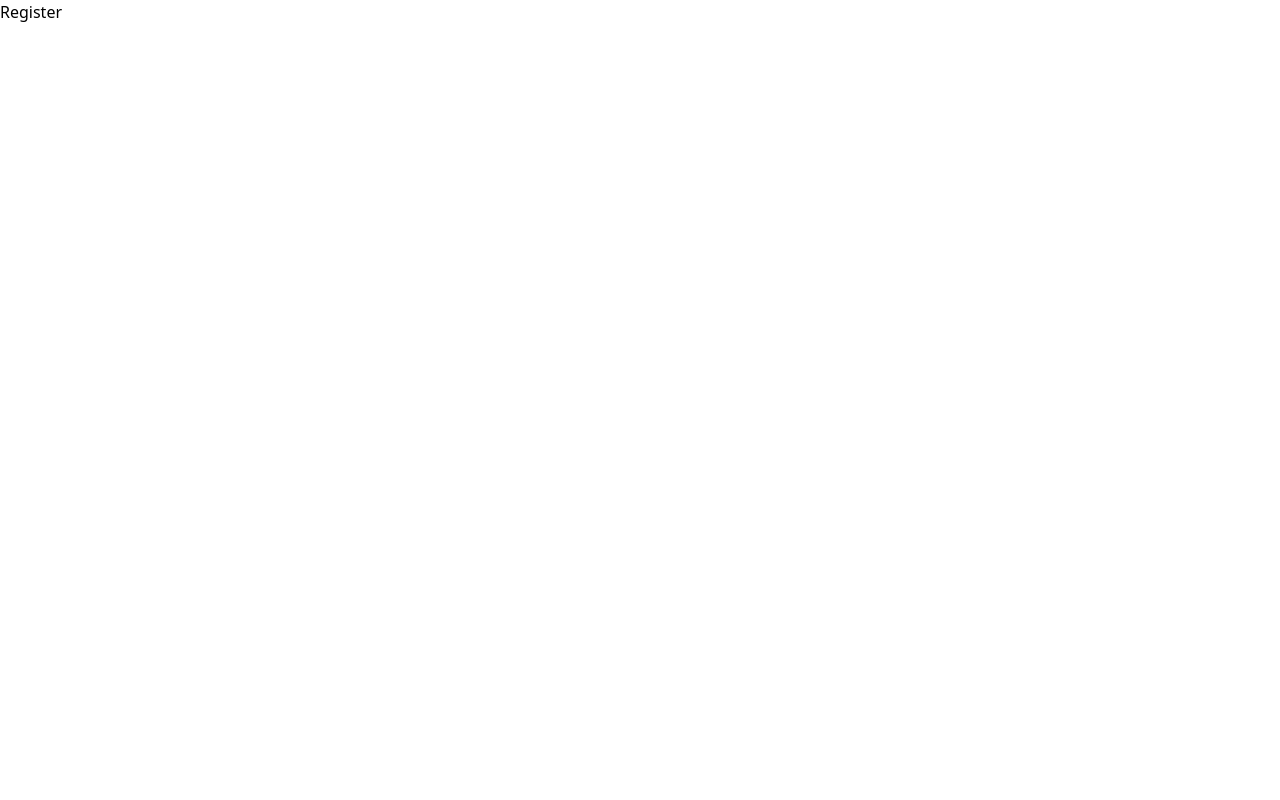
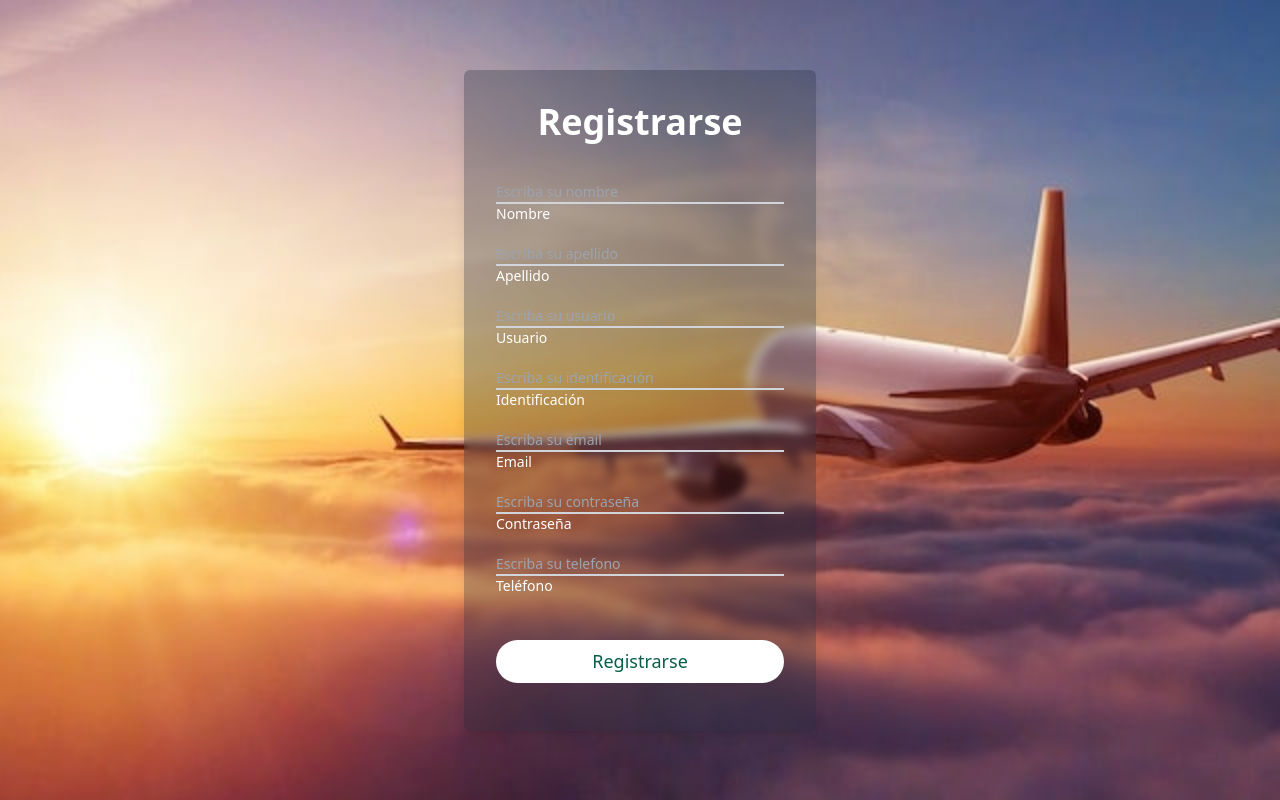
Before and after one commit to Amurillo2005/sistema-reserva-vuelos, a React (Vite) app: page /register in a window 1280 px wide. Built offline with nearby package versions, Linux system fonts and the light colour scheme.

Commit message:
Modificacion en los formaularios de registro e inicio de sesión

```diff
--- a/src/pages/Login/Login.jsx
+++ b/src/pages/Login/Login.jsx
@@ -1,22 +1,41 @@
-import React from 'react'
+import { useState } from "react"
 
 export const Login = () => {
+
+    const [formData, setFormData] = useState({
+        usuario: '',
+        contraseña: '',
+    });
+
+    const handleChange = (e) => {
+        const { name, value } = e.target;
+        setFormData({
+            ...formData,
+            [name]: value
+        });
+    };
+
+    const handleSubmit = (e) => {
+        e.preventDefault()
+        console.log(formData)
+    }
+
     return (
         <>
             <div className='text-white h-[100vh] flex justify-center items-center bg-cover' style={{ "backgroundImage": "url(../public/avion.jpg)" }}>
                 <div>
                     <div className='bg-slate-800 border-slate-400 rounded-md p-8 shadow-lg backdrop-filter backdrop-blur-sm bg-opacity-30 relative'>
                         <h1 className='text-4xl text-white font-bold text-center mb-6'>Iniciar sesión</h1>
-                        <form action="">
+                        <form action="" onSubmit={handleSubmit}>
                             <div className='relative my-10'>
-                                <input type="text" className='block w-72 py-2.3 px-0 text-sm text-white bg-transparent border-0 border-b-2 border-gray-300 appearance-none dark:focus:border-blue-500 focus:outline-none focus:ring-0 focus:text-white focus:border-blue-600 peer' placeholder='Escriba su usuario'/>
+                                <input type="text" name="usuario" value={formData.usuario} onChange={handleChange} className='block w-72 py-2.3 px-0 text-sm text-white bg-transparent border-0 border-b-2 border-gray-300 appearance-none dark:focus:border-blue-500 focus:outline-none focus:ring-0 focus:text-white focus:border-blue-600 peer' placeholder='Escriba su usuario' />
                                 <label htmlFor="" className='absolute text-sm text-white duration-300 transform -translate-y-6 scale-75 peer-focus:top-1 -z-10 origin-[0] peer-focus:left-0 peer-focus:text-blue-600 peer-focus:dark:text-blue-500 peer-placeholder-shown:scale-100 peer-placeholder-shown:translate-y-0 peer-focus:scale-75 peer-focus:-translate-y-6'>Usuario</label>
                             </div>
                             <div className='relative my-10'>
-                                <input type="password" className='block w-72 py-2.3 px-0 text-sm text-white bg-transparent border-0 border-b-2 border-gray-300 appearance-none dark:focus:border-blue-500 focus:outline-none focus:ring-0 focus:text-white focus:border-blue-600 peer' placeholder='Escriba su contraseña'/>
-                                <label htmlFor="" className='absolute text-sm text-white duration-300 transform -translate-y-6 scale-75 peer-focus:top-1 -z-10 origin-[0] peer-focus:left-0 peer-focus:text-blue-600 peer-focus:dark:text-blue-500 peer-placeholder-shown:scale-100 peer-placeholder-shown:translate-y-0 peer-focus:scale-75 peer-focus:-translate-y-6'>Contraseña</label>
+                                <input type="password" className='block w-72 py-2.3 px-0 text-sm text-white bg-transparent border-0 border-b-2 border-gray-300 appearance-none dark:focus:border-blue-500 focus:outline-none focus:ring-0 focus:text-white focus:border-blue-600 peer' placeholder='Escriba su contraseña' />
+                                <label htmlFor="" name="contraseña" value={formData.contraseña} onChange={handleChange} className='absolute text-sm text-white duration-300 transform -translate-y-6 scale-75 peer-focus:top-1 -z-10 origin-[0] peer-focus:left-0 peer-focus:text-blue-600 peer-focus:dark:text-blue-500 peer-placeholder-shown:scale-100 peer-placeholder-shown:translate-y-0 peer-focus:scale-75 peer-focus:-translate-y-6'>Contraseña</label>
                             </div>
-                            <button type='Submit'>Iniciar sesión</button>
+                            <button type='Submit' className='w-full mb-4 text-[18px] mt-6 rounded-full bg-white text-emerald-800 hover:bg-emerald-600 hover:text-white py-2 transition-colors duration-300 '>Iniciar sesión</button>
                         </form>
                     </div>
                 </div>
--- a/src/pages/Register/Register.jsx
+++ b/src/pages/Register/Register.jsx
@@ -1,9 +1,69 @@
-import React from 'react'
+import { useState } from "react"
+
 
 export const Register = () => {
+  const [formData, setFormData] = useState({
+    nombre: '',
+    apellido: '',
+    usuario: '',
+    identificacion: '',
+    email: '',
+    contraseña: '',
+    telefono: ''
+  });
+
+  const handleChange = (e) => {
+    const { name, value } = e.target;
+    setFormData({
+      ...formData,
+      [name]: value
+    });
+  };
+
+  const handleSubmit = (e) => {
+    e.preventDefault()
+    console.log(formData)
+  }
   return (
     <>
-     <div>Register</div>
+      <div className='text-white h-[100vh] flex justify-center items-center bg-cover' style={{ "backgroundImage": "url(../public/avion.jpg)" }}>
+        <div>
+          <div className='bg-slate-800 border-slate-400 rounded-md p-8 shadow-lg backdrop-filter backdrop-blur-sm bg-opacity-30 relative'>
+            <h1 className='text-4xl text-white font-bold text-center mb-6'>Registrarse</h1>
+            <form onSubmit={handleSubmit}>
+              <div className='relative my-10'>
+                <input type="text" name="nombre" value={formData.nombre} onChange={handleChange} className='block w-72 py-2.3 px-0 text-sm text-white bg-transparent border-0 border-b-2 border-gray-300 appearance-none dark:focus:border-blue-500 focus:outline-none focus:ring-0 focus:text-white focus:border-blue-600 peer' placeholder='Escriba su nombre' />
+                <label htmlFor="" className='absolute text-sm text-white duration-300 transform -translate-y-6 scale-75 peer-focus:top-1 -z-10 origin-[0] peer-focus:left-0 peer-focus:text-blue-600 peer-focus:dark:text-blue-500 peer-placeholder-shown:scale-100 peer-placeholder-shown:translate-y-0 peer-focus:scale-75 peer-focus:-translate-y-6'>Nombre</label>
+              </div>
+              <div className='relative my-10'>
+                <input type="text" name="apellido" value={formData.apellido} onChange={handleChange} className='block w-72 py-2.3 px-0 text-sm text-white bg-transparent border-0 border-b-2 border-gray-300 appearance-none dark:focus:border-blue-500 focus:outline-none focus:ring-0 focus:text-white focus:border-blue-600 peer' placeholder='Escriba su apellido' />
+                <label htmlFor="" className='absolute text-sm text-white duration-300 transform -translate-y-6 scale-75 peer-focus:top-1 -z-10 origin-[0] peer-focus:left-0 peer-focus:text-blue-600 peer-focus:dark:text-blue-500 peer-placeholder-shown:scale-100 peer-placeholder-shown:translate-y-0 peer-focus:scale-75 peer-focus:-translate-y-6'>Apellido</label>
+              </div>
+              <div className='relative my-10'>
+                <input type="text" name="usuario" value={formData.usuario} onChange={handleChange} className='block w-72 py-2.3 px-0 text-sm text-white bg-transparent border-0 border-b-2 border-gray-300 appearance-none dark:focus:border-blue-500 focus:outline-none focus:ring-0 focus:text-white focus:border-blue-600 peer' placeholder='Escriba su usuario' />
+                <label htmlFor="" className='absolute text-sm text-white duration-300 transform -translate-y-6 scale-75 peer-focus:top-1 -z-10 origin-[0] peer-focus:left-0 peer-focus:text-blue-600 peer-focus:dark:text-blue-500 peer-placeholder-shown:scale-100 peer-placeholder-shown:translate-y-0 peer-focus:scale-75 peer-focus:-translate-y-6'>Usuario</label>
+              </div>
+              <div className='relative my-10'>
+                <input type="number" name="identificacion" value={formData.identificacion} onChange={handleChange} className='block w-72 py-2.3 px-0 text-sm text-white bg-transparent border-0 border-b-2 border-gray-300 appearance-none dark:focus:border-blue-500 focus:outline-none focus:ring-0 focus:text-white focus:border-blue-600 peer' placeholder='Escriba su identificación' />
+                <label htmlFor="" className='absolute text-sm text-white duration-300 transform -translate-y-6 scale-75 peer-focus:top-1 -z-10 origin-[0] peer-focus:left-0 peer-focus:text-blue-600 peer-focus:dark:text-blue-500 peer-placeholder-shown:scale-100 peer-placeholder-shown:translate-y-0 peer-focus:scale-75 peer-focus:-translate-y-6'>Identificación</label>
+              </div>
+              <div className='relative my-10'>
+                <input type="email" name="email" value={formData.email} onChange={handleChange} className='block w-72 py-2.3 px-0 text-sm text-white bg-transparent border-0 border-b-2 border-gray-300 appearance-none dark:focus:border-blue-500 focus:outline-none focus:ring-0 focus:text-white focus:border-blue-600 peer' placeholder='Escriba su email' />
+                <label htmlFor="" className='absolute text-sm text-white duration-300 transform -translate-y-6 scale-75 peer-focus:top-1 -z-10 origin-[0] peer-focus:left-0 peer-focus:text-blue-600 peer-focus:dark:text-blue-500 peer-placeholder-shown:scale-100 peer-placeholder-shown:translate-y-0 peer-focus:scale-75 peer-focus:-translate-y-6'>Email</label>
+              </div>
+              <div className='relative my-10'>
+                <input type="password" name="contraseña" value={formData.contraseña} onChange={handleChange} className='block w-72 py-2.3 px-0 text-sm text-white bg-transparent border-0 border-b-2 border-gray-300 appearance-none dark:focus:border-blue-500 focus:outline-none focus:ring-0 focus:text-white focus:border-blue-600 peer' placeholder='Escriba su contraseña' />
+                <label htmlFor="" className='absolute text-sm text-white duration-300 transform -translate-y-6 scale-75 peer-focus:top-1 -z-10 origin-[0] peer-focus:left-0 peer-focus:text-blue-600 peer-focus:dark:text-blue-500 peer-placeholder-shown:scale-100 peer-placeholder-shown:translate-y-0 peer-focus:scale-75 peer-focus:-translate-y-6'>Contraseña</label>
+              </div>
+              <div className='relative my-10'>
+                <input type="number" name="telefono" value={formData.telefono} onChange={handleChange} className='block w-72 py-2.3 px-0 text-sm text-white bg-transparent border-0 border-b-2 border-gray-300 appearance-none dark:focus:border-blue-500 focus:outline-none focus:ring-0 focus:text-white focus:border-blue-600 peer' placeholder='Escriba su telefono' />
+                <label htmlFor="" className='absolute text-sm text-white duration-300 transform -translate-y-6 scale-75 peer-focus:top-1 -z-10 origin-[0] peer-focus:left-0 peer-focus:text-blue-600 peer-focus:dark:text-blue-500 peer-placeholder-shown:scale-100 peer-placeholder-shown:translate-y-0 peer-focus:scale-75 peer-focus:-translate-y-6'>Teléfono</label>
+              </div>
+              <button type='Submit' className='w-full mb-4 text-[18px] mt-6 rounded-full bg-white text-emerald-800 hover:bg-emerald-600 hover:text-white py-2 transition-colors duration-300 '>Registrarse</button>
+            </form>
+          </div>
+        </div>
+      </div>
     </>
   )
 }
--- a/src/routes/Rutas.tsx
+++ b/src/routes/Rutas.tsx
@@ -1,8 +1,8 @@
 import React from "react";
 import { BrowserRouter as Router, Routes, Route } from "react-router-dom";
 import ViewFlights from "../pages/ViewFlights/ViewFlights";
-import { Register } from "../pages/Register/Register";
-import { Login } from "../pages/Login/Login";
+import { Register } from "../pages/Register/Register.jsx";
+import { Login } from "../pages/Login/Login.jsx";
 
 const Rutas = () => {
   return (
```
Also changed, not shown: 1 other file (tests, documents, lock files or other folders).
